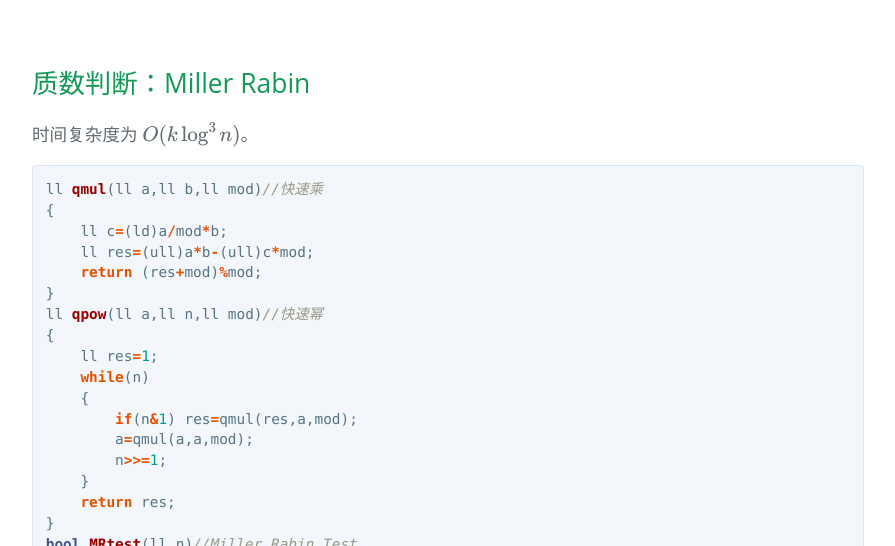
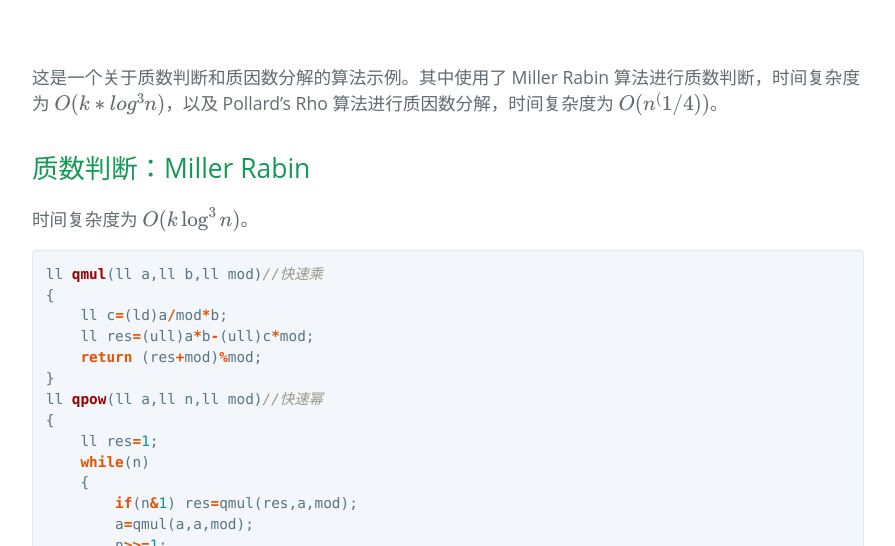
Before and after one commit to BuaaCzx/BuaaCzx.github.io, a Jekyll site: the page built from _posts/2023-7-3-模板 质数判断,质因数分解.md, in a window 1280 px wide and 900 px high, cut to the strip 354-900 px from the top of the window. Shown: the whole strip, without its empty margins (192-1087 px from the left). Built offline with Jekyll 4.4.1, drawn with Linux system fonts in a browser that asks for light colours; some web fonts are replaced; formulas are drawn with MathJax 3.

Commit message:
Update 2023-7-3-模板 质数判断,质因数分解.md

```diff
--- a/_posts/2023-7-3-模板 质数判断,质因数分解.md
+++ b/_posts/2023-7-3-模板 质数判断,质因数分解.md
@@ -3,6 +3,8 @@ layout: post
 title: 模板 质数判断，质因数分解
 tags: 算法学习
 ---
+
+这是一个关于质数判断和质因数分解的算法示例。其中使用了 Miller Rabin 算法进行质数判断，时间复杂度为 $O(k*log^3n)$，以及 Pollard's Rho 算法进行质因数分解，时间复杂度为 $O(n^(1/4))$。
 
 ## 质数判断：Miller Rabin
 时间复杂度为 $O(k \log^3n)$。
```
